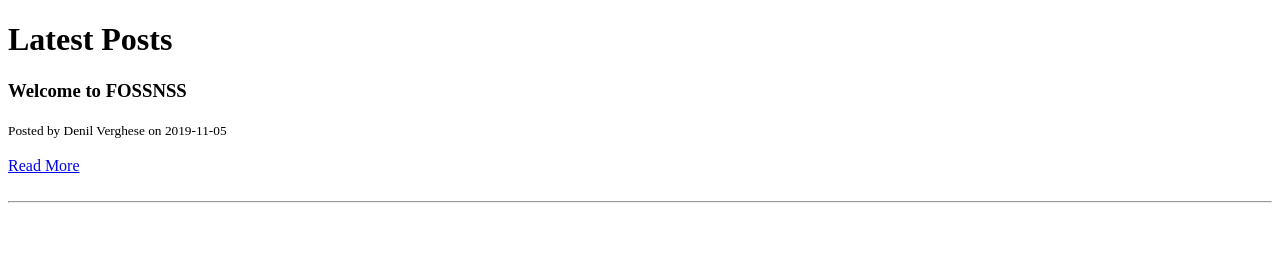
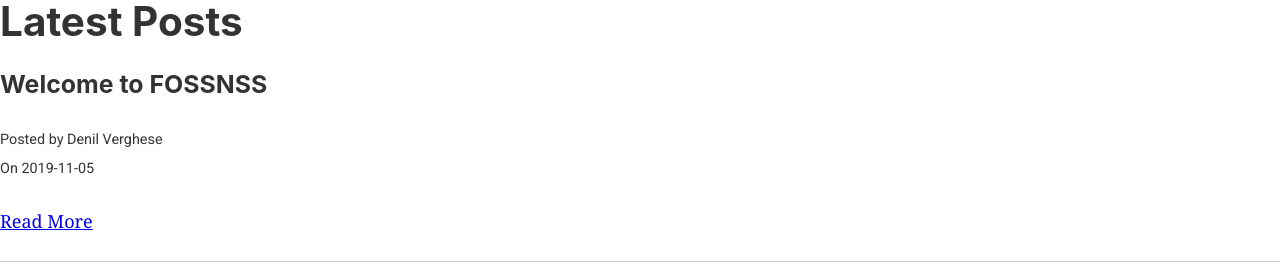
Before and after one commit to FOSSNSS/website, a Gatsby site: page /blog in a window 1280 px wide. Built offline with nearby package versions, Linux system fonts and the light colour scheme; Gatsby itself is replaced by a stand-in of ours.

Commit message:
included css file:P

```diff
--- a/src/components/home/home.scss
+++ b/src/components/home/home.scss
@@ -1,5 +1,5 @@
 @import url('https://fonts.googleapis.com/css?family=Roboto');
 p {
 	font-family: 'Roboto', sans-serif;
-	color: green;
+	color: black;
 }
--- a/src/components/layout.css
+++ b/src/components/layout.css
@@ -1,3 +1,4 @@
+@import url('https://fonts.googleapis.com/css?family=Roboto');
 html {
   -ms-text-size-adjust: 100%;
   -webkit-text-size-adjust: 100%;
@@ -68,6 +69,7 @@ mark {
   color: #000;
 }
 small {
+  font-family: 'Roboto', sans-serif;
   font-size: 80%;
 }
 sub,
--- a/src/pages/blog.js
+++ b/src/pages/blog.js
@@ -13,8 +13,8 @@ const BlogPage = ({ data }) => (
         <div key={post.node.id}>
           <h3>{post.node.frontmatter.title}</h3>
           <small>
-            Posted by {post.node.frontmatter.author} on{' '}
-            {post.node.frontmatter.date}
+            Posted by {post.node.frontmatter.author}
+            <br/> On{' '}{post.node.frontmatter.date}
           </small>
           <br />
           <br />
```
Also changed, not shown: gatsby-browser.js (+1 -7 lines).
